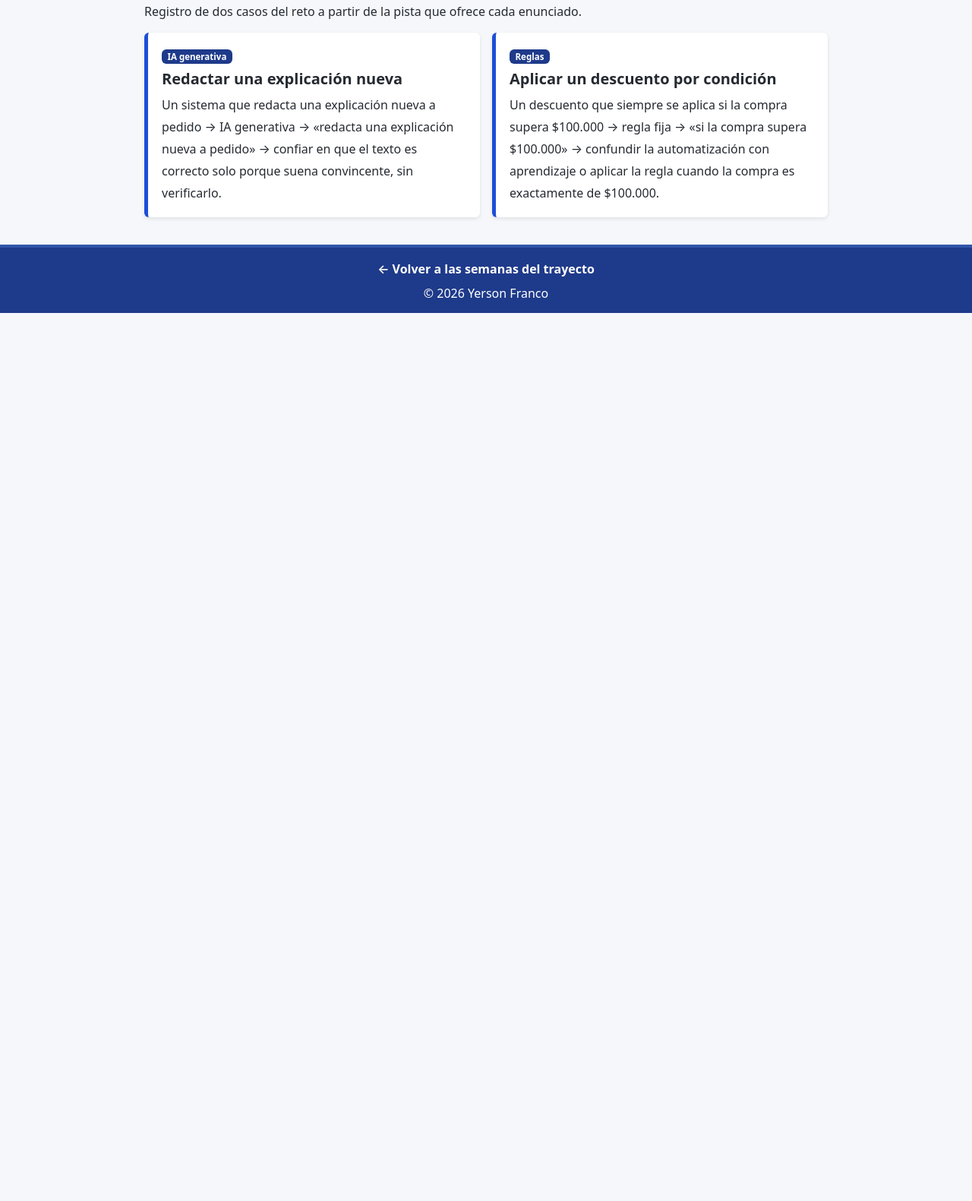
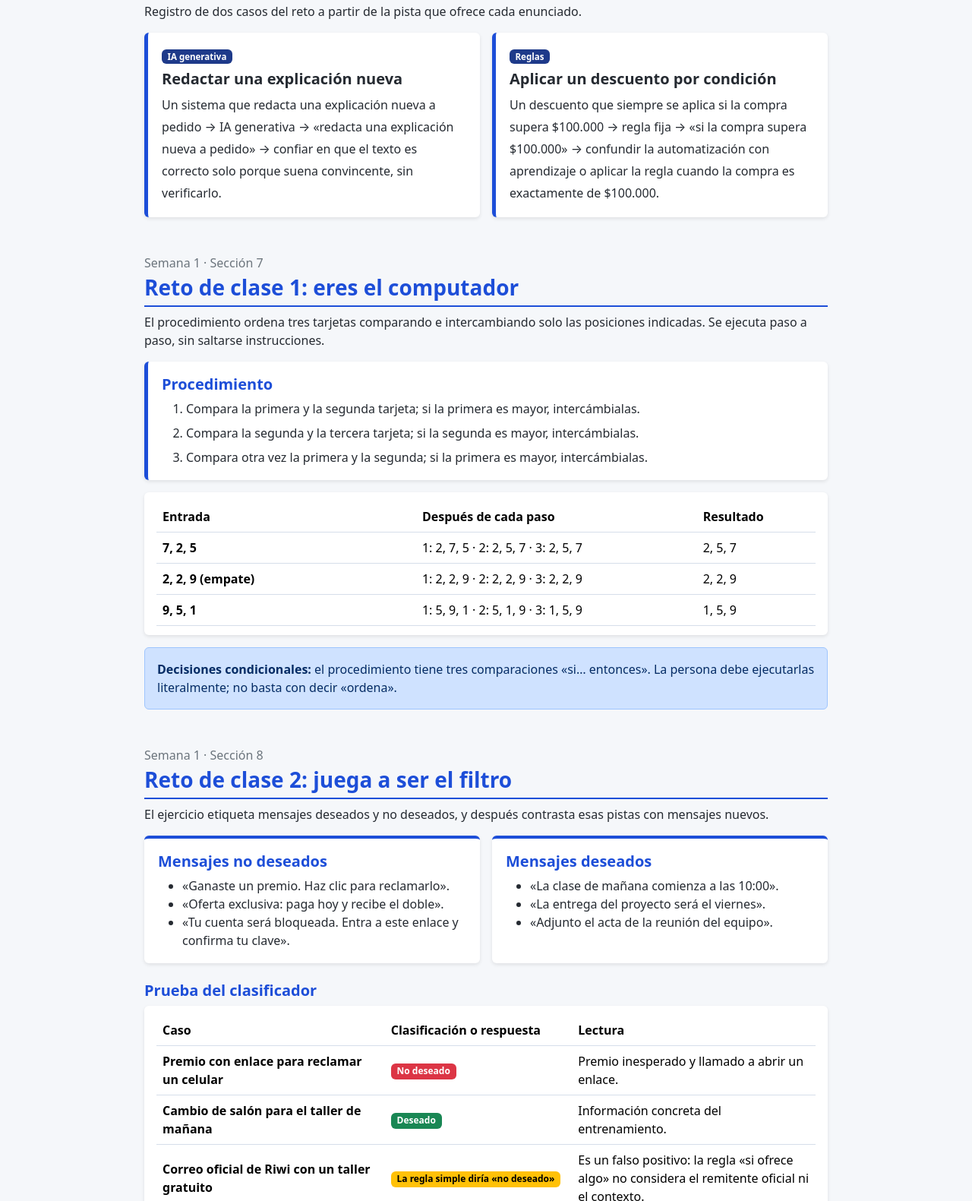
Before and after one commit to YersonFranco/inteligencia_artificial, a plain HTML site: page trayecto_1/semana_1/index.html in a window 1280 px wide. Shown: the part 4172-5753 px from the top of the page at 76% size. Before the commit the page ends 4584 px from the top, so only its background shows below. Drawn offline with nearby package versions, Linux system fonts and the light colour scheme.

Commit message:
feat(semana_1): documenta retos de clase

```diff
--- a/trayecto_1/semana_1/css/style.css
+++ b/trayecto_1/semana_1/css/style.css
@@ -212,6 +212,27 @@
   overflow-wrap: anywhere;
 }
 
+.ejemplos-filtro {
+  border-top: 4px solid #1d4ed8;
+}
+
+.tabla-filtro {
+  padding: .75rem 1rem;
+}
+
+.pasos-ordenamiento { border-left: 5px solid #1d4ed8; }
+
+.pasos-ordenamiento li + li { margin-top: .5rem; }
+
+.tabla-filtro table > :not(caption) > * > * {
+  border-color: #d6deea;
+}
+
+.tabla-filtro tbody th {
+  min-width: 210px;
+  font-weight: 600;
+}
+
 .pasaporte .sello {
   display: inline-block;
   margin-bottom: .75rem;
--- a/trayecto_1/semana_1/index.html
+++ b/trayecto_1/semana_1/index.html
@@ -219,6 +219,71 @@
         </div>
       </div>
     </section>
+    <section class="mt-5" aria-labelledby="ordenamiento-title">
+      <p class="text-secondary mb-1">Semana 1 · Sección 7</p>
+      <h2 class="h3 fw-bold titulo-seccion" id="ordenamiento-title">Reto de clase 1: eres el computador</h2>
+      <p>El procedimiento ordena tres tarjetas comparando e intercambiando solo las posiciones indicadas. Se ejecuta paso a paso, sin saltarse instrucciones.</p>
+      <article class="contenido-semana pasos-ordenamiento mb-3">
+        <h3 class="h5 fw-bold text-primary">Procedimiento</h3>
+        <ol class="mb-0">
+          <li>Compara la primera y la segunda tarjeta; si la primera es mayor, intercámbialas.</li>
+          <li>Compara la segunda y la tercera tarjeta; si la segunda es mayor, intercámbialas.</li>
+          <li>Compara otra vez la primera y la segunda; si la primera es mayor, intercámbialas.</li>
+        </ol>
+      </article>
+      <div class="table-responsive contenido-semana tabla-filtro">
+        <table class="table table-hover align-middle mb-0">
+          <thead><tr><th scope="col">Entrada</th><th scope="col">Después de cada paso</th><th scope="col">Resultado</th></tr></thead>
+          <tbody>
+            <tr><th scope="row">7, 2, 5</th><td>1: 2, 7, 5 · 2: 2, 5, 7 · 3: 2, 5, 7</td><td>2, 5, 7</td></tr>
+            <tr><th scope="row">2, 2, 9 (empate)</th><td>1: 2, 2, 9 · 2: 2, 2, 9 · 3: 2, 2, 9</td><td>2, 2, 9</td></tr>
+            <tr><th scope="row">9, 5, 1</th><td>1: 5, 9, 1 · 2: 5, 1, 9 · 3: 1, 5, 9</td><td>1, 5, 9</td></tr>
+          </tbody>
+        </table>
+      </div>
+      <p class="alert alert-primary mt-3 mb-0"><strong>Decisiones condicionales:</strong> el procedimiento tiene tres comparaciones «si… entonces». La persona debe ejecutarlas literalmente; no basta con decir «ordena».</p>
+    </section>
+    <section class="mt-5" aria-labelledby="filtro-title">
+      <p class="text-secondary mb-1">Semana 1 · Sección 8</p>
+      <h2 class="h3 fw-bold titulo-seccion" id="filtro-title">Reto de clase 2: juega a ser el filtro</h2>
+      <p>El ejercicio etiqueta mensajes deseados y no deseados, y después contrasta esas pistas con mensajes nuevos.</p>
+      <div class="row g-3">
+        <div class="col-md-6">
+          <article class="contenido-semana ejemplos-filtro h-100">
+            <h3 class="h5 fw-bold text-primary">Mensajes no deseados</h3>
+            <ul class="mb-0">
+              <li>«Ganaste un premio. Haz clic para reclamarlo».</li>
+              <li>«Oferta exclusiva: paga hoy y recibe el doble».</li>
+              <li>«Tu cuenta será bloqueada. Entra a este enlace y confirma tu clave».</li>
+            </ul>
+          </article>
+        </div>
+        <div class="col-md-6">
+          <article class="contenido-semana ejemplos-filtro h-100">
+            <h3 class="h5 fw-bold text-primary">Mensajes deseados</h3>
+            <ul class="mb-0">
+              <li>«La clase de mañana comienza a las 10:00».</li>
+              <li>«La entrega del proyecto será el viernes».</li>
+              <li>«Adjunto el acta de la reunión del equipo».</li>
+            </ul>
+          </article>
+        </div>
+      </div>
+      <h3 class="h5 fw-bold text-primary mt-4">Prueba del clasificador</h3>
+      <div class="table-responsive contenido-semana tabla-filtro">
+        <table class="table table-hover align-middle mb-0">
+          <thead><tr><th scope="col">Caso</th><th scope="col">Clasificación o respuesta</th><th scope="col">Lectura</th></tr></thead>
+          <tbody>
+            <tr><th scope="row">Premio con enlace para reclamar un celular</th><td><span class="badge text-bg-danger">No deseado</span></td><td>Premio inesperado y llamado a abrir un enlace.</td></tr>
+            <tr><th scope="row">Cambio de salón para el taller de mañana</th><td><span class="badge text-bg-success">Deseado</span></td><td>Información concreta del entrenamiento.</td></tr>
+            <tr><th scope="row">Correo oficial de Riwi con un taller gratuito</th><td><span class="badge text-bg-warning">La regla simple diría «no deseado»</span></td><td>Es un falso positivo: la regla «si ofrece algo» no considera el remitente oficial ni el contexto.</td></tr>
+            <tr><th scope="row">Dato que faltaba en el entrenamiento</th><td>Remitente y contexto verificables</td><td>Permiten distinguir una oferta legítima de un señuelo; no basta con detectar que el mensaje ofrece algo.</td></tr>
+            <tr><th scope="row">Aviso de vencimiento que pide la clave en un enlace desconocido</th><td><span class="badge text-bg-danger">No deseado</span></td><td>Solicita una contraseña mediante un enlace no confiable.</td></tr>
+            <tr><th scope="row">El filtro se equivoca en una predicción</th><td><span class="badge text-bg-primary">Revisión</span></td><td>Una persona revisa el caso y corrige las etiquetas o las pistas antes de confiar en futuras predicciones.</td></tr>
+          </tbody>
+        </table>
+      </div>
+    </section>
   </main>
   <footer class="pie">
     <nav class="pie-navegacion" aria-label="Navegación del pie de página">
```
Also changed, not shown: 1 other file.
